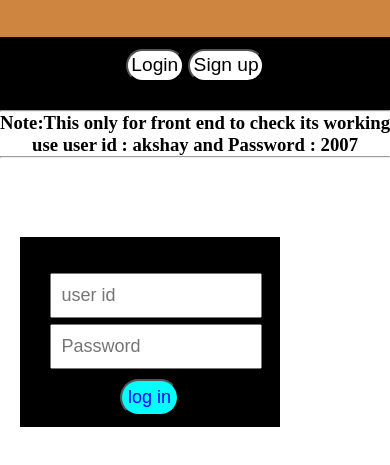
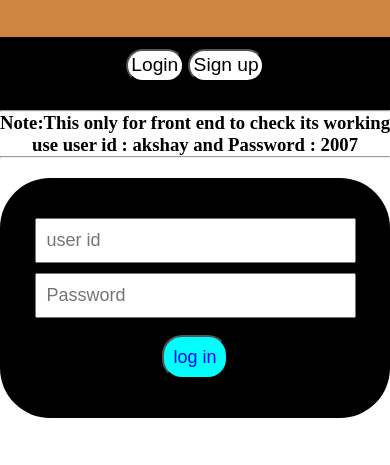
Before and after one commit to akshayaraja2007/front_end_task_manager, a plain HTML site: page index.html in a window 390 px wide. Both pictures are taken after a click on the button "Login". Shown: the part 63-528 px from the top of the page. Drawn offline with Linux system fonts and the light colour scheme.

Commit message:
mobile veiw solved

```diff
--- a/index.html
+++ b/index.html
@@ -21,10 +21,12 @@
         <h3>Note:This only for front end to check its working use user id : akshay and Password : 2007</h3>
     </center>
     <hr>
- <div id="cont">   <div id="login"><input type="text" id="luserid" placeholder="user id">
+<center>
+        <div id="login"><input type="text" id="luserid" placeholder="user id">
         <input type="text" id="lpassword" placeholder="Password">
         <button id="log" onclick="dispof()">log in</button>
-    </div></div>
+    </div>
+</center>
 
     <div id="signup"></div>
     <h1 id="h"></h1>
--- a/script.js
+++ b/script.js
@@ -10,7 +10,7 @@ var tas = document.getElementById("tas");
 
 
 function dispon() {
-    login.style.display = "block";
+    login.style.display = "inline-block";
 }
 function dispof() {
     var a = luserid.value;
--- a/style.css
+++ b/style.css
@@ -40,17 +40,15 @@ h1 {
     background-color: darkblue;
 
 }
-#cont{position: absolute; top: 300px;
-  left: 38%;
-}
+
 #login {
     display: none;
     position: relative;
-
-
+   border-radius: 50px;
+top: 20px;
     text-align: center;
-    height: 150px;
-    width: 300px;
+    height: 180px;
+    width: fit-content;
     background-color: black;
     padding: 30px;
 
@@ -62,7 +60,7 @@ h1 {
     margin-top: 3%;
     padding: 10px;
     font-size: large;
-    width: 94%;
+    width: 90%;
 }
 
 #log {
@@ -167,11 +165,5 @@ h1 {
     text-align: center;
 }
 @media (max-width:700px){
-    #login {
-        height: 130px;
-        width: 200px;
-    }
-    #cont {
-        left: 5%;
-    }
+
 }
```
